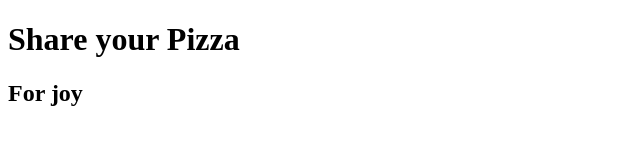
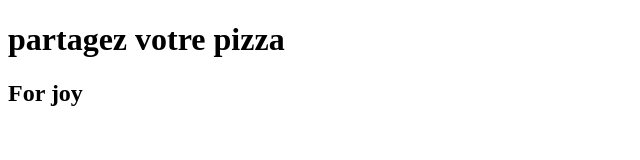
Before and after one commit to DaemoniaMoon/sharezza-social, a plain HTML site: page index.html in a window 1280 px wide. Shown: the whole page, without its empty margins (0-640 px from the left). Drawn offline with Linux system fonts and the light colour scheme.

Commit message:
modification h1

```diff
--- a/index.html
+++ b/index.html
@@ -2,10 +2,10 @@
 <html>
   <head>
     <meta charset="UTF-8">
-    <title>Sharezza</title>
+    <title>Sharezza </title>
   </head>
   <body>
-    <h1>Share your Pizza</h1>
+    <h1>partagez votre pizza</h1>
     <h2>For joy</h2>
   </body>
 </html>
```
